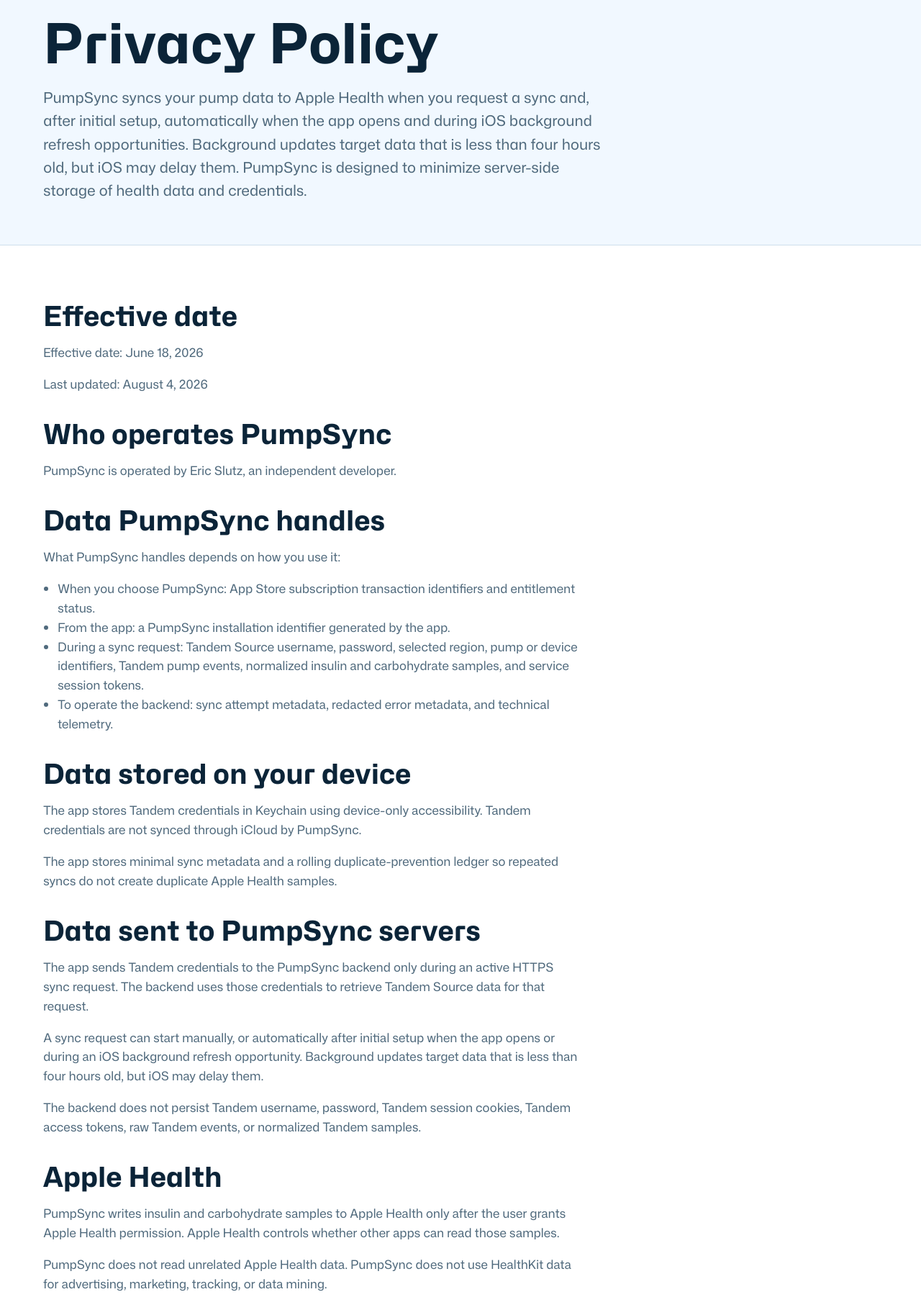
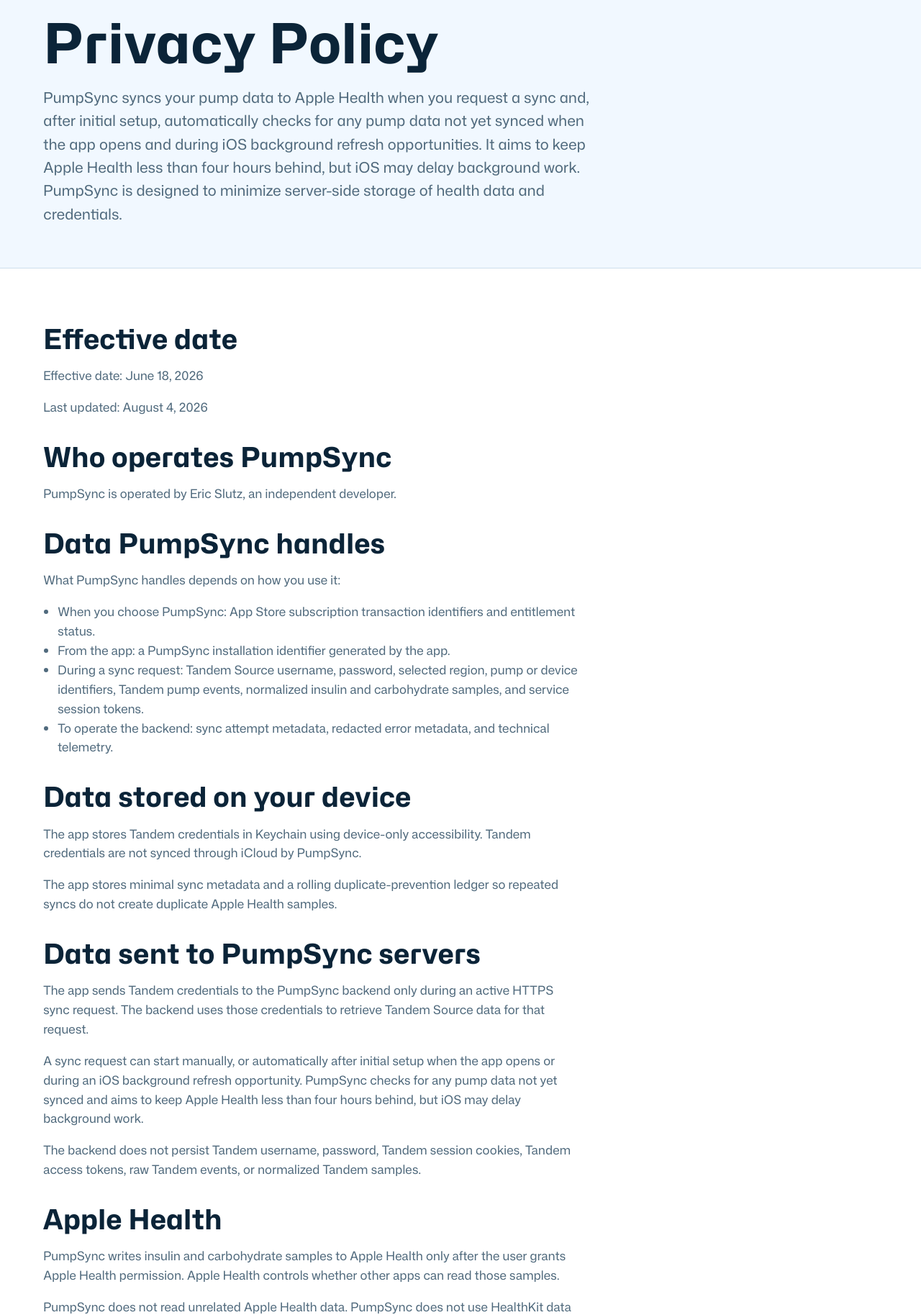
Before and after one commit to eslutz/PumpSync-Website, an Eleventy site: page src/privacy/index.njk in a window 1280 px wide. Shown: the part 120-1947 px from the top of the page at 72% size. Built offline with nearby package versions, Linux system fonts and the light colour scheme; Eleventy itself is replaced by a stand-in of ours; files that its build step writes are made by us from their sources.

Commit message:
Clarify background sync freshness copy

```diff
--- a/src/_data/claims.json
+++ b/src/_data/claims.json
@@ -1,7 +1,7 @@
 {
   "medicalDisclaimer": "PumpSync is not a medical device and does not provide medical advice, diagnosis, treatment, or dosing recommendations.",
   "healthkitNoAds": "PumpSync does not use HealthKit data for advertising, marketing, tracking, or data mining.",
-  "syncTriggers": "PumpSync syncs your pump data to Apple Health when you request a sync and, after initial setup, automatically when the app opens and during iOS background refresh opportunities. Background updates target data that is less than four hours old, but iOS may delay them.",
+  "syncTriggers": "PumpSync syncs your pump data to Apple Health when you request a sync and, after initial setup, automatically checks for any pump data not yet synced when the app opens and during iOS background refresh opportunities. It aims to keep Apple Health less than four hours behind, but iOS may delay background work.",
   "backendNonPersistence": "The backend does not persist Tandem username, password, Tandem session cookies, Tandem access tokens, raw Tandem events, or normalized Tandem samples.",
   "keychainStorage": "The app stores your pump account credentials in Keychain with device-only accessibility. Credentials are sent to the backend only during an active HTTPS sync request.",
   "doNotSend": "Do not include pump account passwords or tokens, service tokens, App Store receipts, screenshots containing health data, or other sensitive medical details.",
--- a/src/index.njk
+++ b/src/index.njk
@@ -65,7 +65,7 @@ structuredData:
     <div class="wrap">
       <div class="section-head">
         <h2>Built for controlled health-data portability.</h2>
-        <p>{{ claims.supportedSources }} PumpSync is designed around user control, Apple platform privacy protections, and minimal backend retention. You can start a sync yourself at any time, and after setup PumpSync also refreshes when the app opens and during iOS background refresh opportunities. Background updates target data that is less than four hours old, but iOS may delay them.</p>
+        <p>{{ claims.supportedSources }} PumpSync is designed around user control, Apple platform privacy protections, and minimal backend retention. You can start a sync yourself at any time, and after setup PumpSync also checks for any pump data not yet synced when the app opens and during iOS background refresh opportunities. It aims to keep Apple Health less than four hours behind, but iOS may delay background work.</p>
       </div>
       <div class="feature-grid">
         <article class="feature">
--- a/src/privacy/index.njk
+++ b/src/privacy/index.njk
@@ -49,7 +49,7 @@ innerPage: true
         <article class="content-block">
           <h2>Data sent to PumpSync servers</h2>
           <p>The app sends Tandem credentials to the PumpSync backend only during an active HTTPS sync request. The backend uses those credentials to retrieve Tandem Source data for that request.</p>
-          <p>A sync request can start manually, or automatically after initial setup when the app opens or during an iOS background refresh opportunity. Background updates target data that is less than four hours old, but iOS may delay them.</p>
+          <p>A sync request can start manually, or automatically after initial setup when the app opens or during an iOS background refresh opportunity. PumpSync checks for any pump data not yet synced and aims to keep Apple Health less than four hours behind, but iOS may delay background work.</p>
           <p>{{ claims.backendNonPersistence }}</p>
         </article>
 
```
